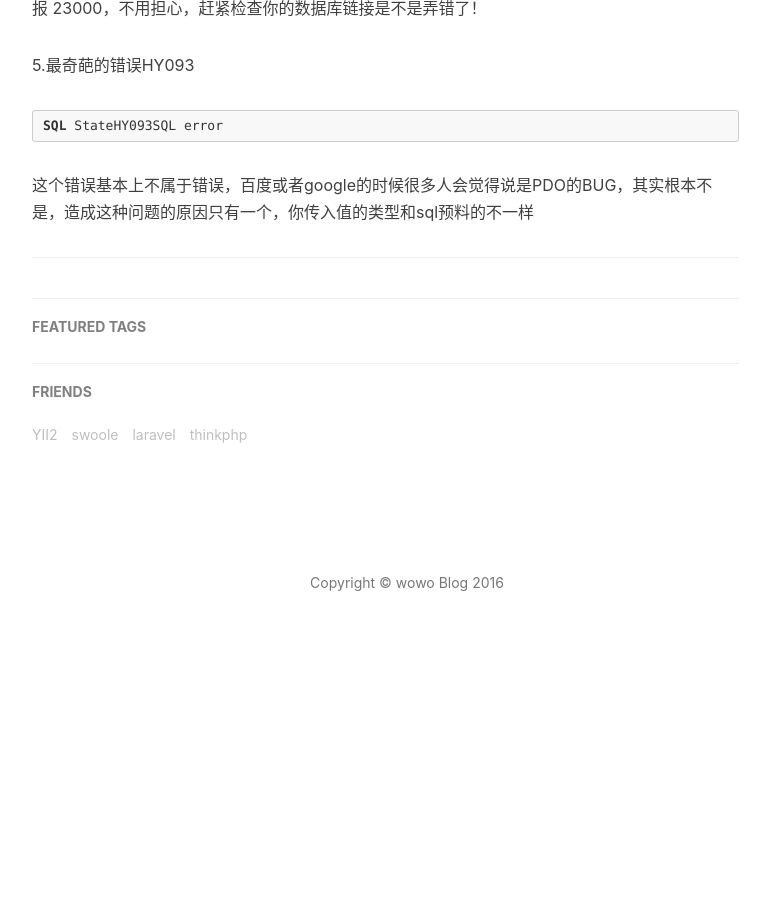
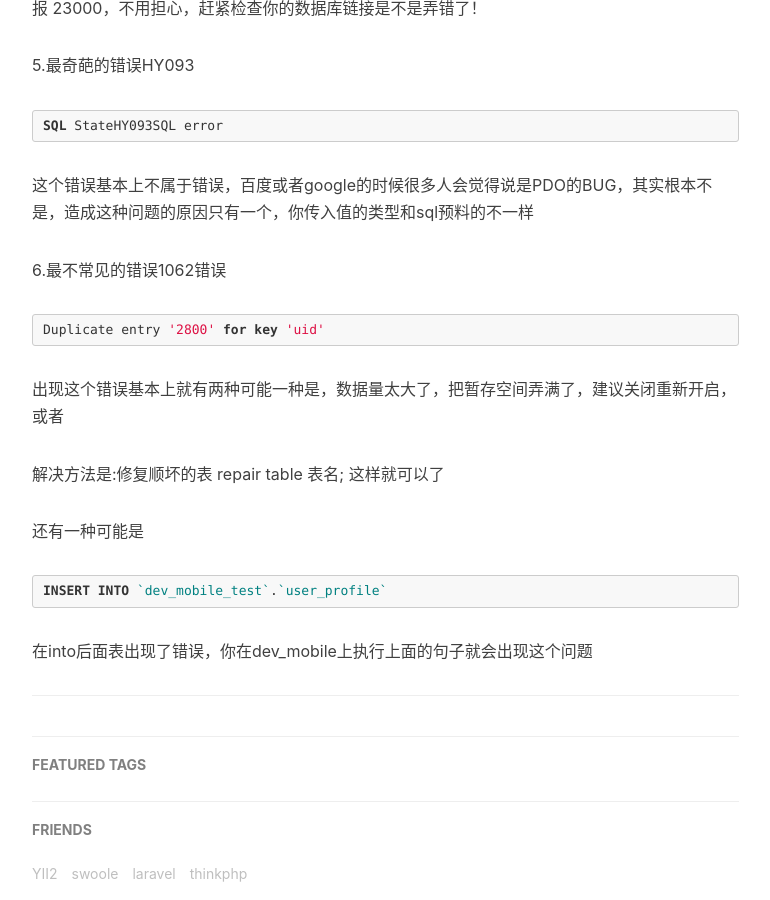
Before and after one commit to aa4933/aa4933.github.io, a Jekyll site: the page built from _posts/2016-07-04-mysql.markdown, in a window 1280 px wide and 900 px high, scrolled down 1607 px. Shown: the whole window, without its empty margins (233-1003 px from the left). Built offline with Jekyll 4.4.1, drawn with Linux system fonts in a browser that asks for light colours; comment, search, counter and statistics services are not loaded; before the commit the page ends 2294 px from its top, so only the background shows below that.

Commit message:
补充文章

````diff
--- a/_posts/2016-07-04-mysql.markdown
+++ b/_posts/2016-07-04-mysql.markdown
@@ -55,3 +55,21 @@ INSERT INTO 表名(xx,xx,xx)VALUES(xx,xx,xx)
 SQL StateHY093SQL error
 ```
 这个错误基本上不属于错误，百度或者google的时候很多人会觉得说是PDO的BUG，其实根本不是，造成这种问题的原因只有一个，你传入值的类型和sql预料的不一样
+
+6.最不常见的错误1062错误
+
+```sql
+Duplicate entry '2800' for key 'uid'
+```
+出现这个错误基本上就有两种可能一种是，数据量太大了，把暂存空间弄满了，建议关闭重新开启，或者
+
+解决方法是:修复顺坏的表
+repair table 表名;
+这样就可以了
+
+还有一种可能是
+
+```sql
+INSERT INTO `dev_mobile_test`.`user_profile`
+```
+在into后面表出现了错误，你在dev_mobile上执行上面的句子就会出现这个问题
````
